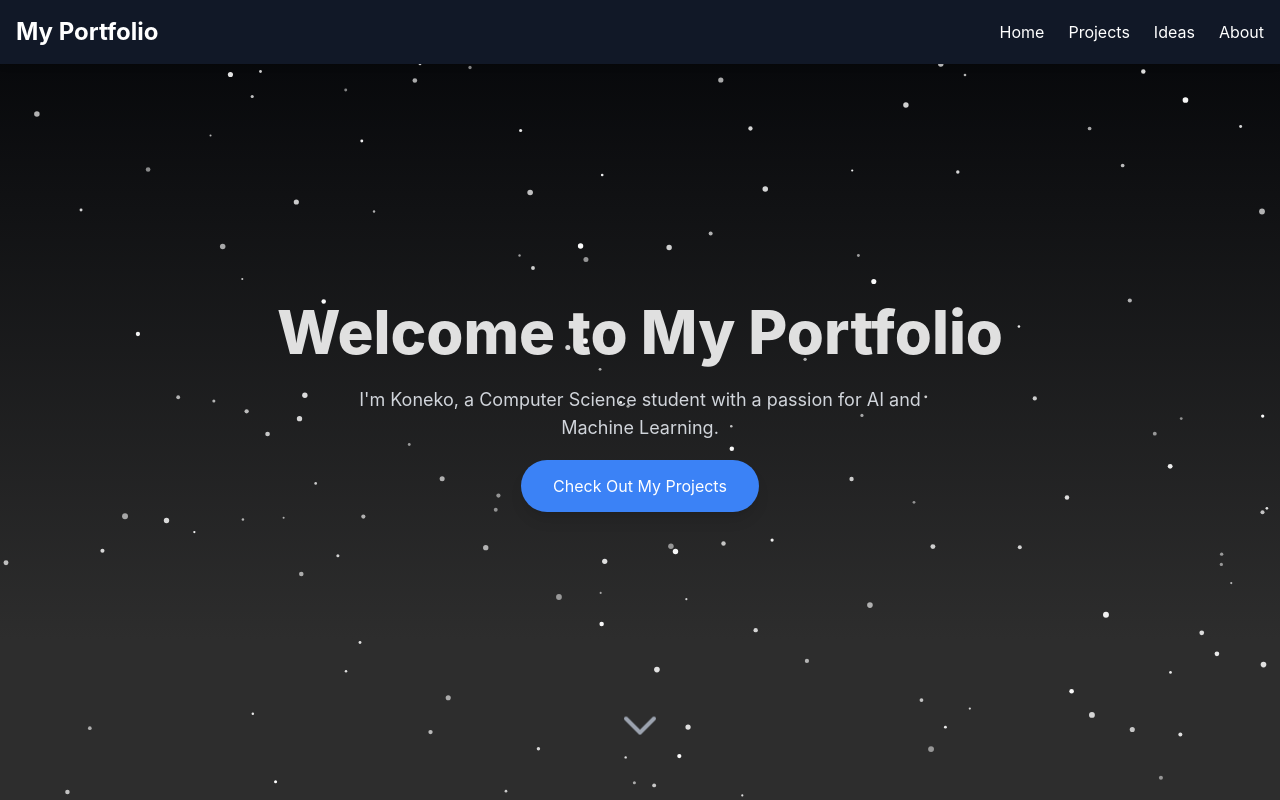
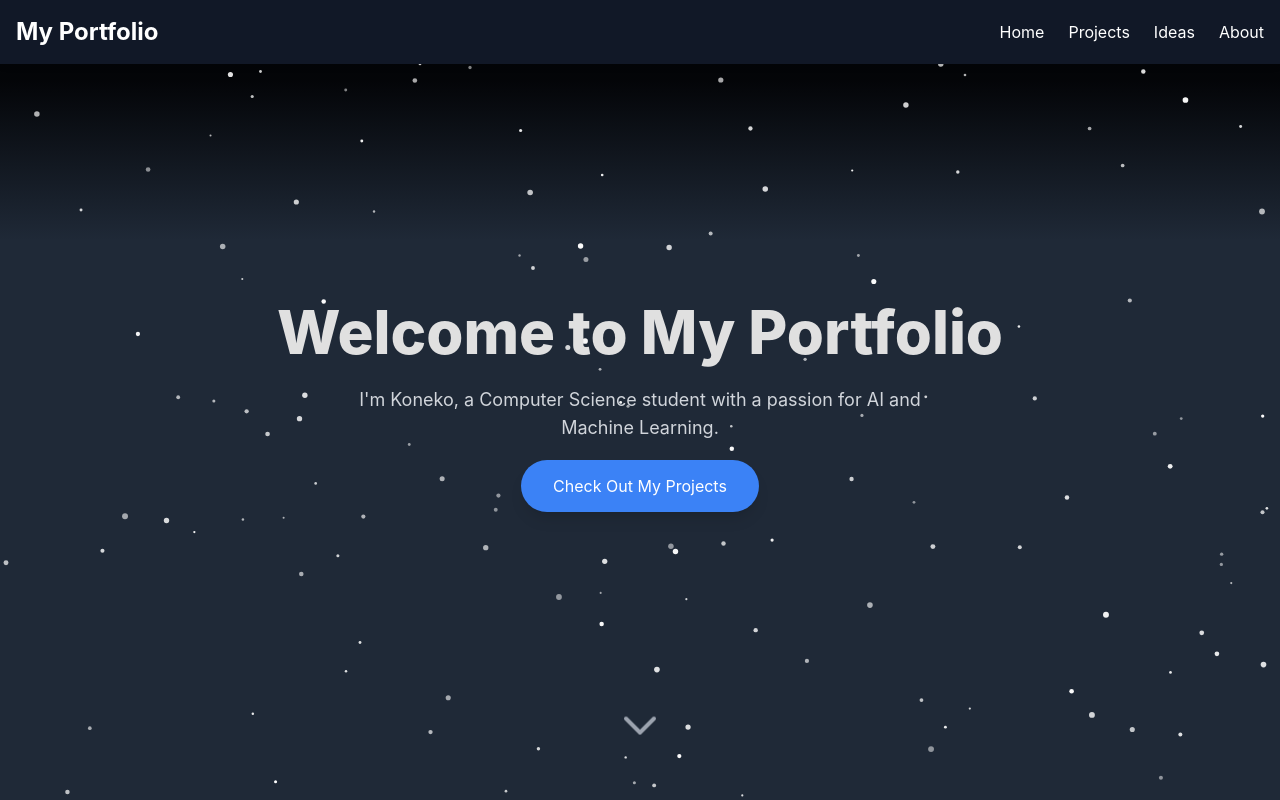
Before and after one commit to NottKoneko/Faceless_Website, a React (Create React App) app in the folder my-portfolio/: page / in a window 1280 px wide. Shown: the top 800 px of the page. Built offline with nearby package versions, Linux system fonts and the light colour scheme.

Commit message:
Short gradient chamge color

```diff
--- a/my-portfolio/src/index.css
+++ b/my-portfolio/src/index.css
@@ -36,7 +36,7 @@
   height: 100vh;
   position: relative;
   overflow: hidden;
-  background: linear-gradient(to bottom, rgba(0, 0, 0, 0.8), #2d2d2d 80%);
+  background: linear-gradient(to bottom, rgba(0, 0, 0, 0.8) 10%, #1f2937 30%);
 }
 
 .content {
```
